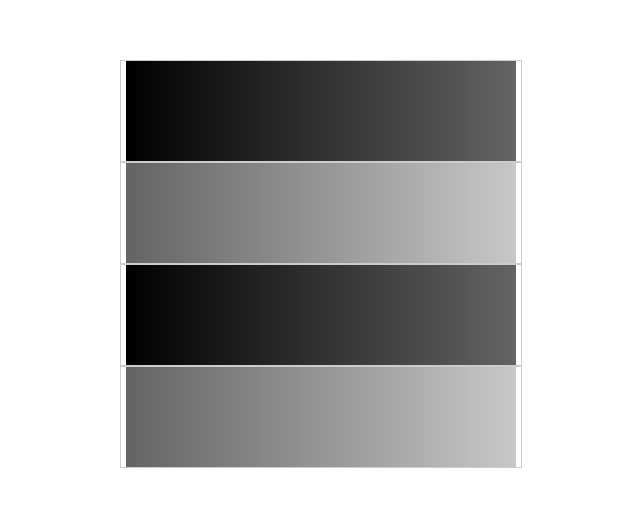
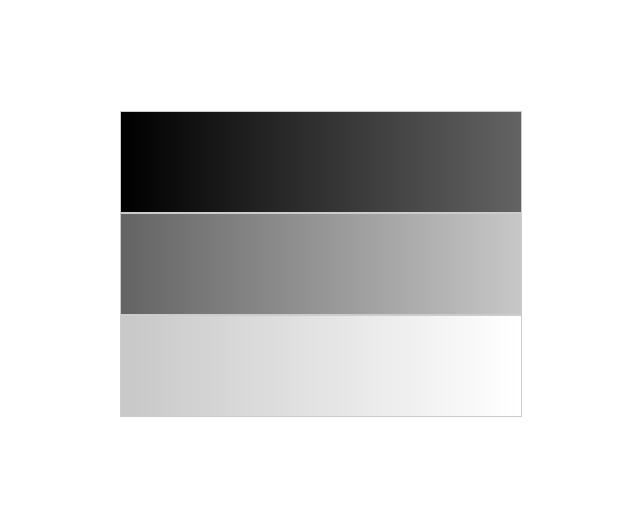
Before and after one commit to murilopereira006/movies-color-palet-picker-view, a React (Vite) app: page / in a window 1280 px wide. Shown: the part 136-642 px from the top of the page, without its empty margins (319-959 px from the left). Built offline with nearby package versions, Linux system fonts and the light colour scheme.

Commit message:
fix: segmentingArray

```diff
--- a/src/App.jsx
+++ b/src/App.jsx
@@ -32,23 +32,20 @@ const colorsHex400 = [
 
 const segmentingArray = (bigArray, itemsLimit) => {
     let temp = []
-    for (let index = 0; index <= bigArray.length; index++) {
+    for (let index = 0; index < bigArray.length; index++) {
         temp.push(bigArray[index])
         if (temp.length === itemsLimit) {
-            console.log(index)
             arraySegmentes.push(temp)
             temp = []
         }
-
     }
-    return console.log(arraySegmentes)
+    return arraySegmentes.push(temp)
 }
 
 let arraySegmentes = []
+segmentingArray(colorsHex400, 100)
 
 function App() {
-    segmentingArray(colorsHex400, 100)
-
     return (
         <main className="card">
             {
--- a/src/components/ColorPaletPicker/index.jsx
+++ b/src/components/ColorPaletPicker/index.jsx
@@ -3,7 +3,7 @@ import { CopyToClipboard } from 'react-copy-to-clipboard'
 import ColorPicker from '../ColorPickerCursor'
 import { Container, IndividualColor, ButtonPicker } from './styles';
 
-const extraSpaceForHoverInteraction = 2;
+const extraSpaceForHoverInteraction = 0;
 
 export default function ColorsRetanguloDisplayer({ arrayOfColors }) {
     return (
```
